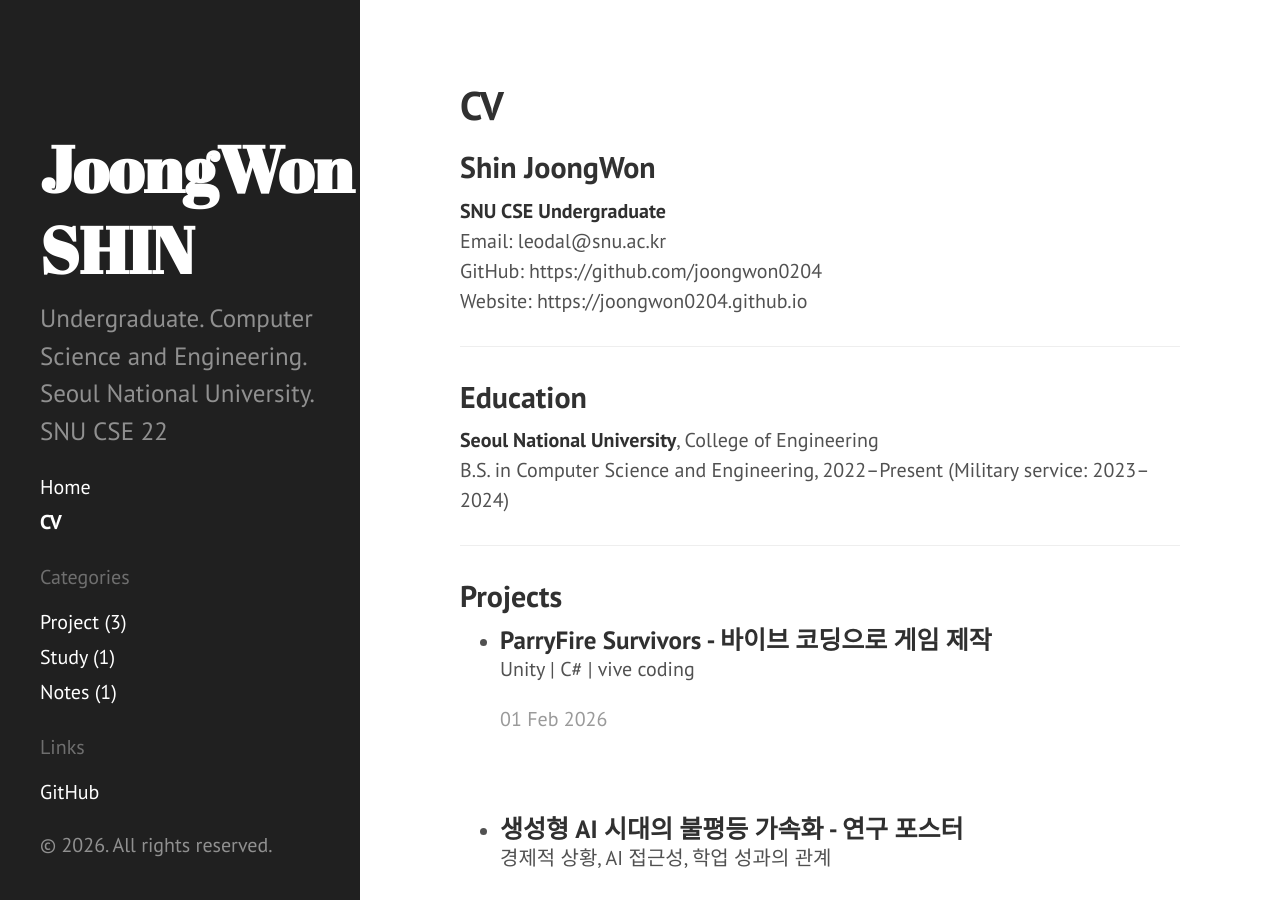
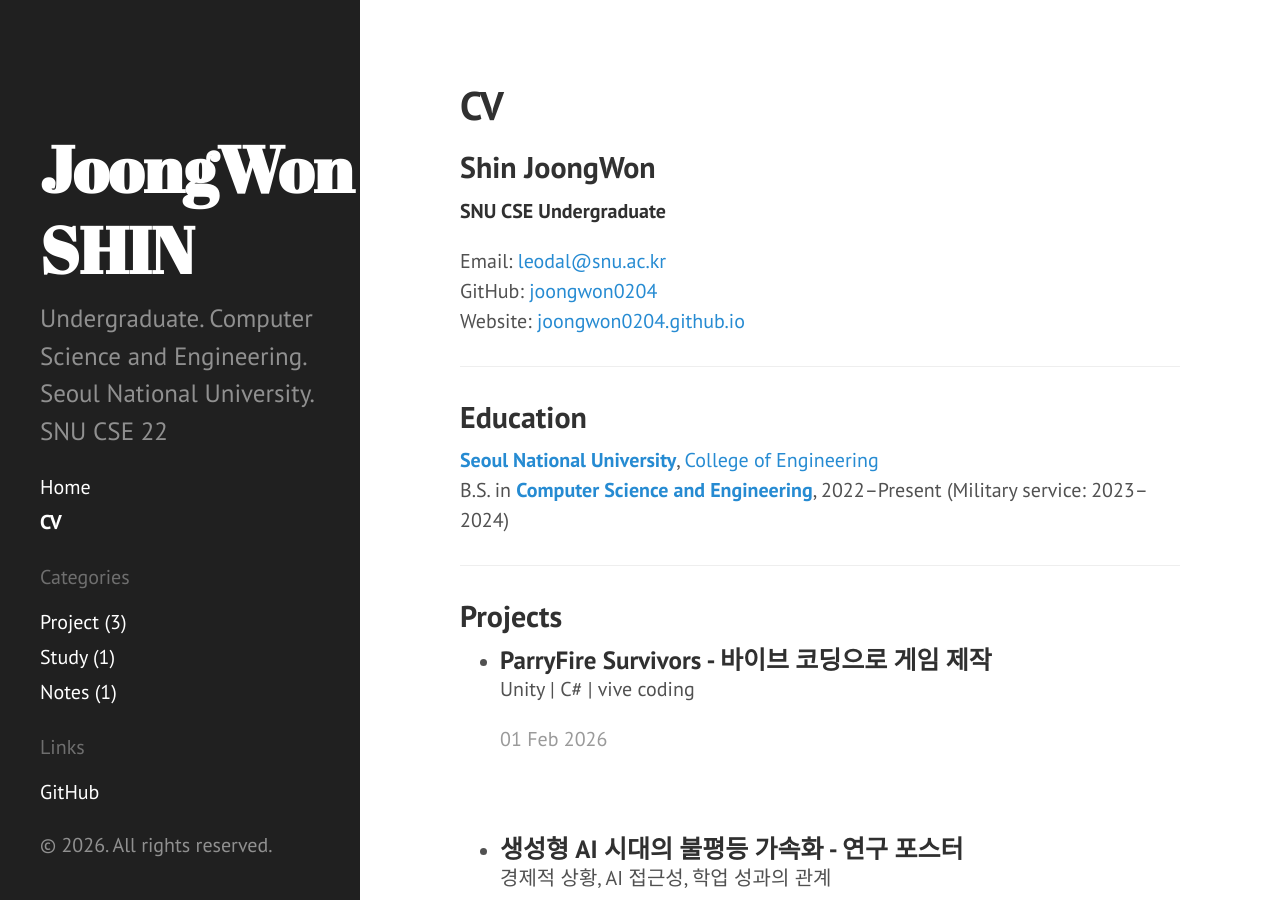
Before and after one commit to joongwon0204/joongwon0204.github.io, a Jekyll site: the page built from cv.md, in a window 1280 px wide and 900 px high. Built offline with Jekyll 4.4.1, drawn with Linux system fonts in a browser that asks for light colours; some of the changed lines change nothing that is shown.

Commit message:
add cv links

```diff
--- a/cv.md
+++ b/cv.md
@@ -5,19 +5,21 @@ title: CV
 
 ## Shin JoongWon
 **SNU CSE Undergraduate**
-Email: leodal@snu.ac.kr
-GitHub: https://github.com/joongwon0204
-Website: https://joongwon0204.github.io
+
+Email: [leodal@snu.ac.kr](mailto:leodal@snu.ac.kr)
+GitHub: [joongwon0204](https://github.com/joongwon0204)
+Website: [joongwon0204.github.io](https://joongwon0204.github.io)
 
 ---
 
 ## Education
-**Seoul National University**, College of Engineering
-B.S. in Computer Science and Engineering, 2022–Present (Military service: 2023–2024)
+**[Seoul National University](https://www.snu.ac.kr/index.html)**, [College of Engineering](https://eng.snu.ac.kr/snu/main/main.do)
+B.S. in **[Computer Science and Engineering](https://cse.snu.ac.kr)**, 2022–Present (Military service: 2023–2024)
 
 ---
 
 ## Projects
+
 {% assign projects = site.categories.project | sort: "date" | reverse %}
 <ul>
     {% for post in projects %}
@@ -29,9 +31,7 @@ B.S. in Computer Science and Engineering, 2022–Present (Military service: 2023
                 </a>
                 </h3>
                 <p>{{ post.subtitle }}</p>
-
                 <span class="post-date">{{ post.date | date_to_string }}</span>
-
             </div>
         </li>
     {% endfor %}
```
